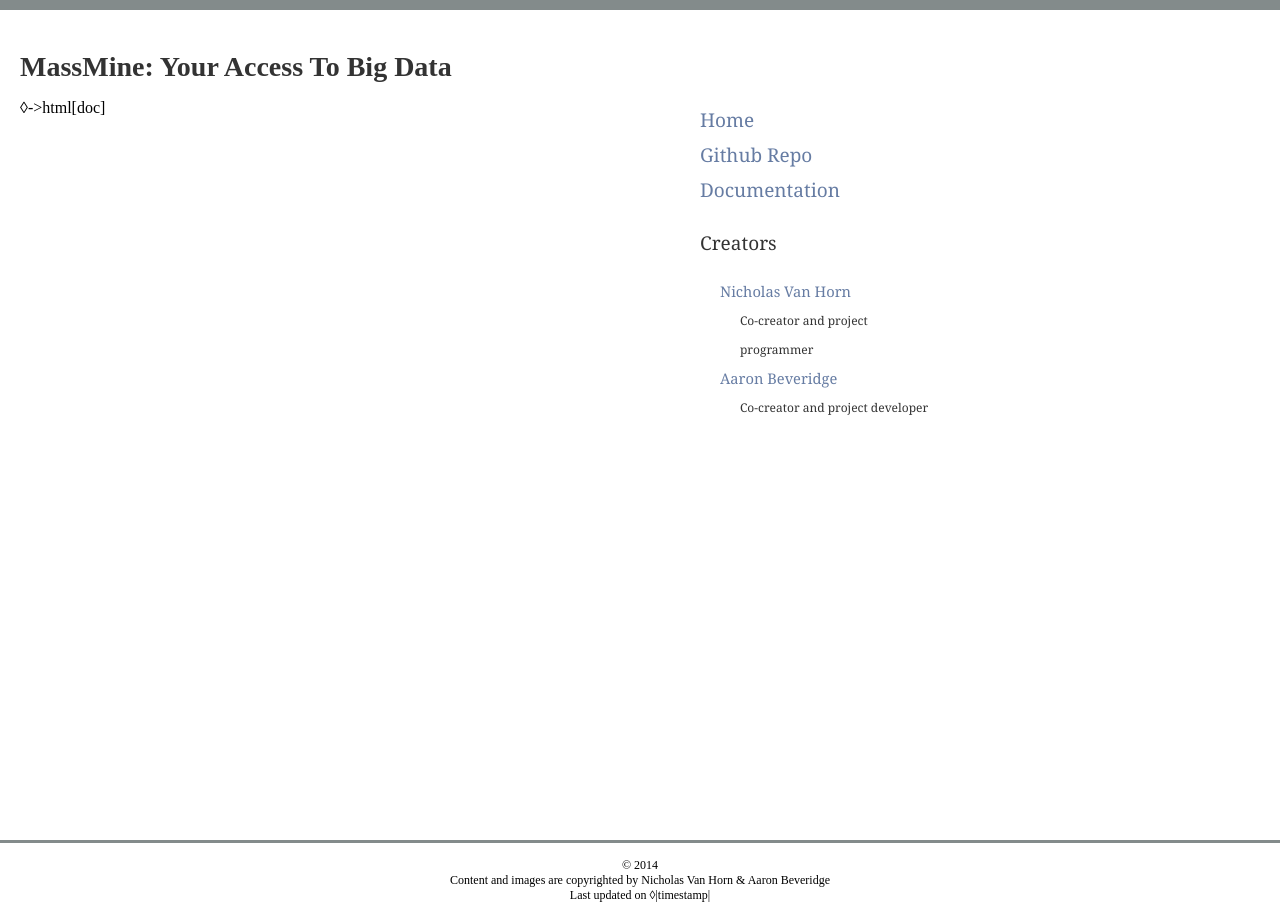
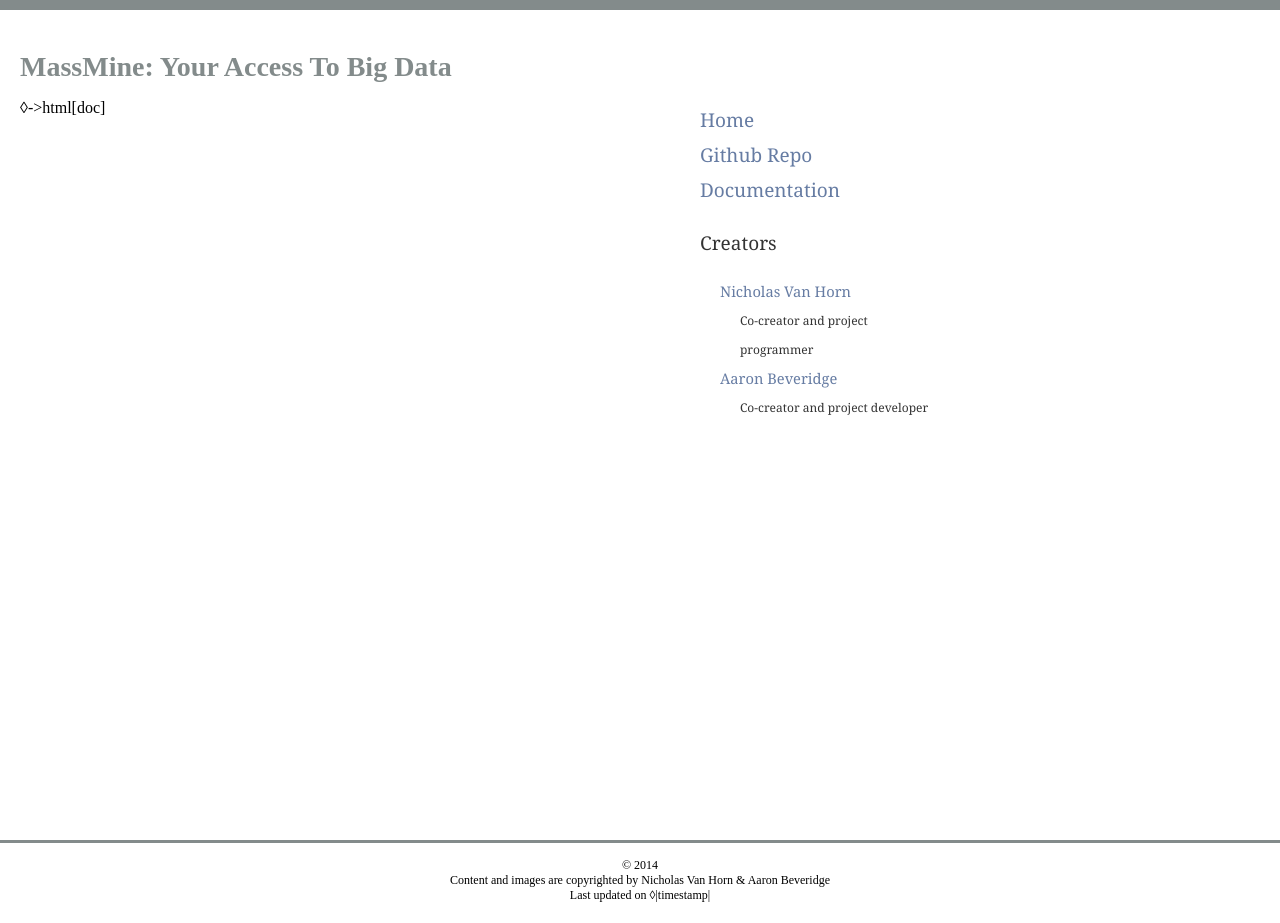
Before and after one commit to n3mo/massmine-docs, a plain HTML site: page template.html in a window 1280 px wide. Drawn offline with Linux system fonts and the light colour scheme.

Commit message:
Lightened h1 section color to match header

```diff
--- a/style.css
+++ b/style.css
@@ -119,7 +119,7 @@ h1  {
     width: 600px;
     margin-bottom: 15px;
     letter-spacing: 0px;
-    color: #333;
+    color: #838B8B;
     text-rendering: optimizeLegibility;
 
 }
```
